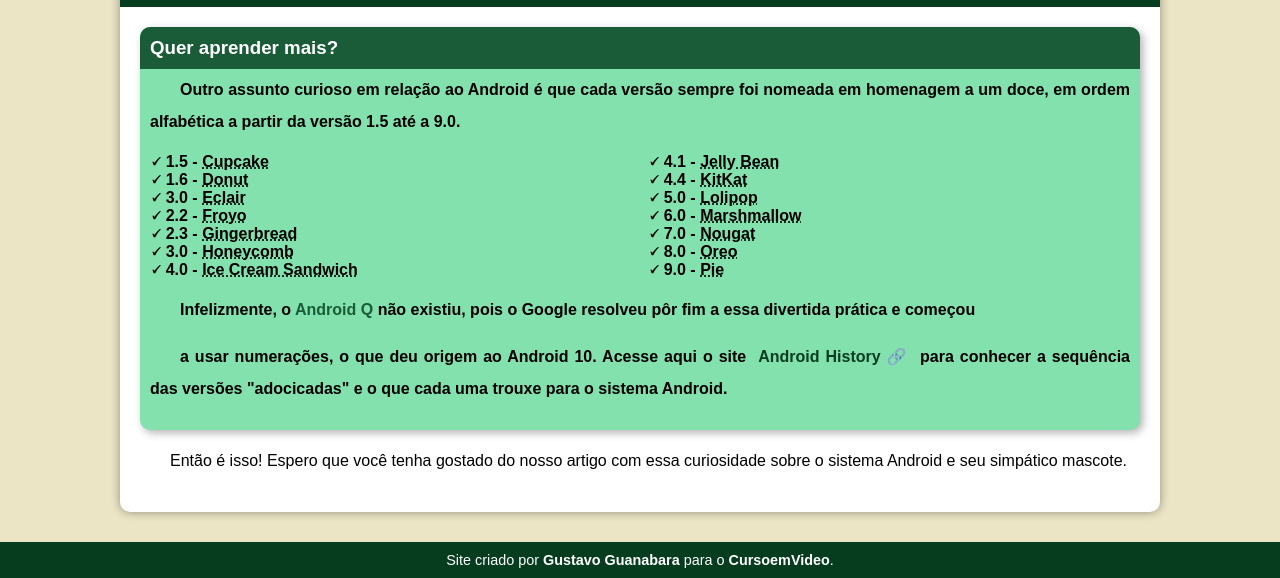
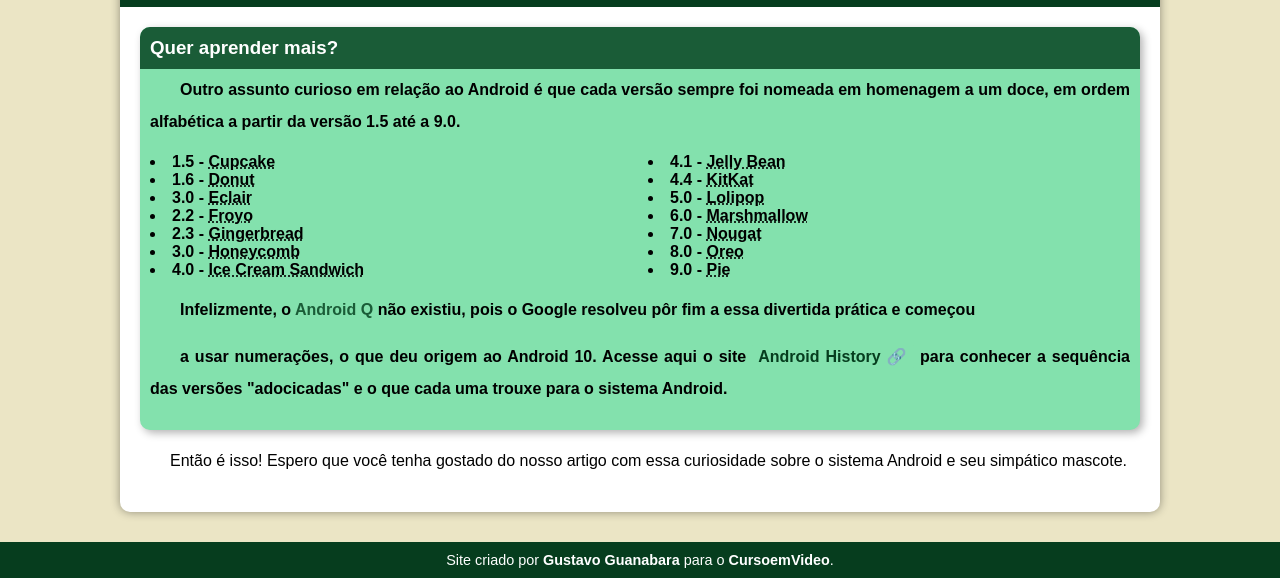
Before and after one commit to Jotavin/projet-android, a plain HTML site: page index.html in a window 1280 px wide. Shown: the part 2438-3016 px from the top of the page. Drawn offline with Linux system fonts and the light colour scheme.

Commit message:
update list-style-type da ul

```diff
--- a/estilo/style.css
+++ b/estilo/style.css
@@ -186,7 +186,7 @@ aside {
 }
 
 aside > ul {
-    list-style-type: '\1F5F8\00A0';
+    /* list-style-type: '\1F5F8\00A0'; (deu erro no mobile) */
     list-style-position: inside;
     columns: 2;
 }
```
